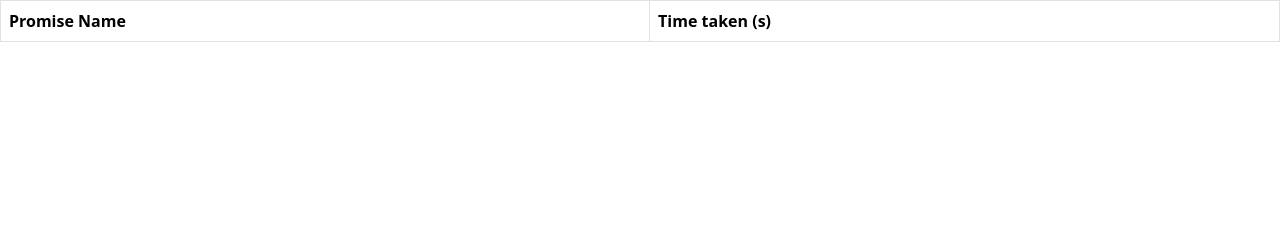
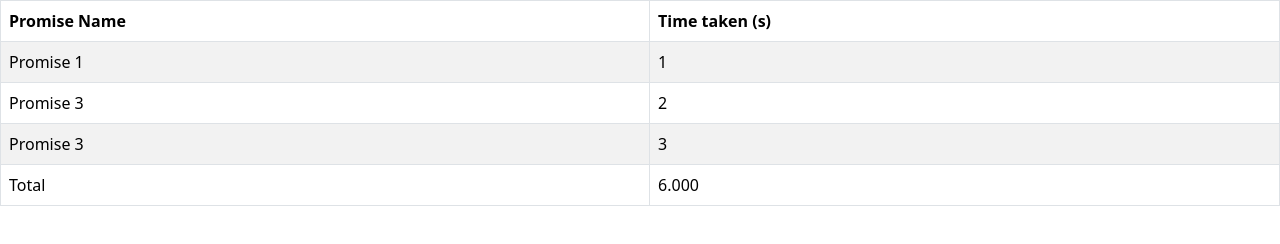
Before and after one commit to acciojob/wait-for-multiple-promises-karanskhedkar, a website: page main.html in a window 1280 px wide. Drawn offline with nearby package versions, Linux system fonts and the light colour scheme.

Commit message:
created a submission

```diff
--- a/main.html
+++ b/main.html
@@ -20,7 +20,11 @@
           <th>Time taken (s)</th>
         </tr>
       </thead>
-      <tbody id="output"></tbody>
+      <tbody id="output">
+        <tr>
+          <td colspan="2">Loading...</td>
+        </tr>
+      </tbody>
     </table>
 
     <script type="text/javascript" src="./script.js"></script>
--- a/script.js
+++ b/script.js
@@ -1 +1,56 @@
 //your JS code here. If required.
+const promise1 = () => {
+  return new Promise((resolve, reject) => {
+    const start = performance.now();
+    setTimeout(() => {
+      const end = performance.now();
+      const timeTaken = ((end - start) / 1000).toFixed(3);
+      resolve({ prom: "Promise 1", time: parseFloat(timeTaken) });
+    }, 1000);
+  });
+};
+
+const promise2 = () => {
+  return new Promise((resolve, reject) => {
+    const start = performance.now();
+    setTimeout(() => {
+      const end = performance.now();
+      const timeTaken = ((end - start) / 1000).toFixed(3);
+      resolve({ prom: "Promise 3", time: parseFloat(timeTaken) });
+    }, 2000);
+  });
+};
+
+const promise3 = () => {
+  return new Promise((resolve, reject) => {
+    const start = performance.now();
+    setTimeout(() => {
+      const end = performance.now();
+      const timeTaken = ((end - start) / 1000).toFixed(3);
+      resolve({ prom: "Promise 3", time: parseFloat(timeTaken) });
+    }, 3000);
+  });
+};
+
+Promise.all([promise1(), promise2(), promise3()]).then((data) => {
+  console.log(data);
+  const tbodyElement = document.getElementById("output");
+  tbodyElement.innerHTML = `
+  <tr>
+    <td>${data[0].prom}</td>
+    <td>${(data[0].time).toFixed(0)}</td>
+  </tr>
+  <tr>
+    <td>${data[1].prom}</td>
+    <td>${(data[1].time).toFixed(0)}</td>
+  </tr>
+  <tr>
+    <td>${data[2].prom}</td>
+    <td>${(data[2].time).toFixed(0)}</td>
+  </tr>
+  <tr>
+    <td>Total</td>
+    <td>${(data[0].time+data[1].time+data[2].time).toFixed(3)}</td>
+  </tr>
+  `;
+});
```
